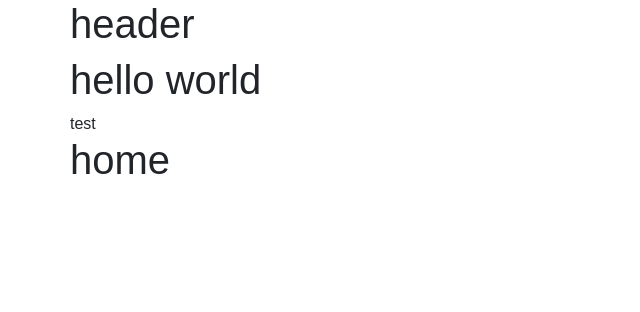
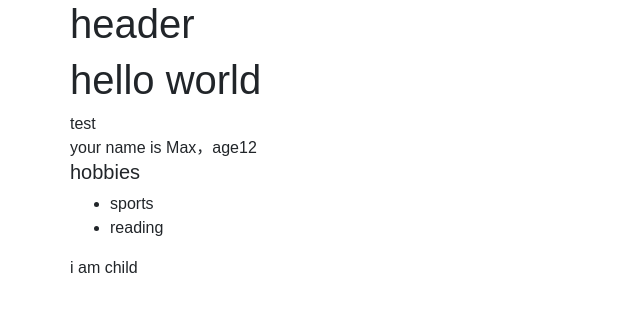
Before and after one commit to liweili50/react-practice, a React app: page / in a window 1280 px wide. Shown: the top 312 px of the page, without its empty margins (0-640 px from the left). Built offline with nearby package versions, Linux system fonts and the light colour scheme.

Commit message:
通过props传参

```diff
--- a/package.json
+++ b/package.json
@@ -48,11 +48,13 @@
   "scripts": {
     "start": "node scripts/start.js",
     "build": "node scripts/build.js",
-    "test": "node scripts/test.js --env=jsdom"
+    "test": "node scripts/test.js --env=jsdom",
+    "flow": "flow"
   },
   "devDependencies": {
     "eslint": "^4.19.1",
-    "eslint-loader": "^2.0.0"
+    "eslint-loader": "^2.0.0",
+    "flow-bin": "^0.75.0"
   },
   "jest": {
     "collectCoverageFrom": [
--- a/src/App.js
+++ b/src/App.js
@@ -3,6 +3,10 @@ import Header from './components/Header';
 import Home from './components/Home'
 class App extends Component {
   render() {
+    const user = {
+      name:"Anna",
+      hobbies: ["sports","reading"]
+    }
     return (
       <div className="container">
         <div className="row">
@@ -18,7 +22,9 @@ class App extends Component {
         </div>
         <div className="row">
           <div className="col-xs-1 col-xs-offet-11">
-            <Home />
+            <Home name={'Max'} age={12} user={user}>
+            <p>i am child</p>
+            </Home>
           </div>
         </div>
       </div>
--- a/src/components/Home.js
+++ b/src/components/Home.js
@@ -1,14 +1,33 @@
 import React, { Component } from 'react';
+import PropTypes from 'prop-types';
 export default class Home extends Component {
   render() {
+    console.log(this.props)
     return (
         <div className="container">
           <div className="row">
             <div className="col-xs-1 col-xs-offet-11">
-              <h1>home </h1>
+              <div>your name is {this.props.name}，age{this.props.age}</div>
+              <div>
+                <h5>hobbies</h5>
+                <ul>
+                  {this.props.user.hobbies.map(function (hobby,i) {
+                    return <li key = {i}>{hobby}</li>
+                  })}
+                </ul>
+              </div>
+              <div>
+                {this.props.children}
+              </div>
             </div>
           </div>
         </div>
     );
   }
 }
+
+Home.propTypes = {
+  name: PropTypes.string,
+  age: PropTypes.number,
+  user: PropTypes.object
+};
```
Also changed, not shown: 2 other files (tests, documents, lock files or other folders).
